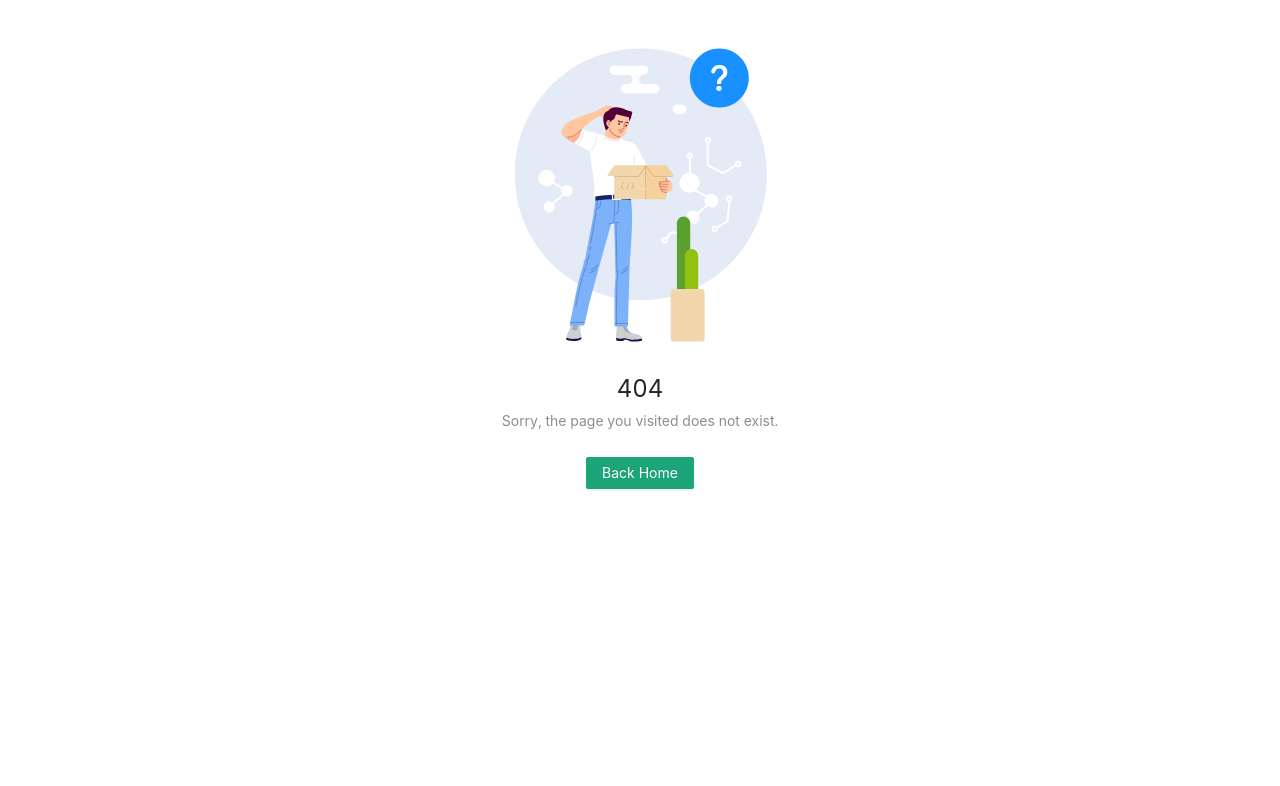
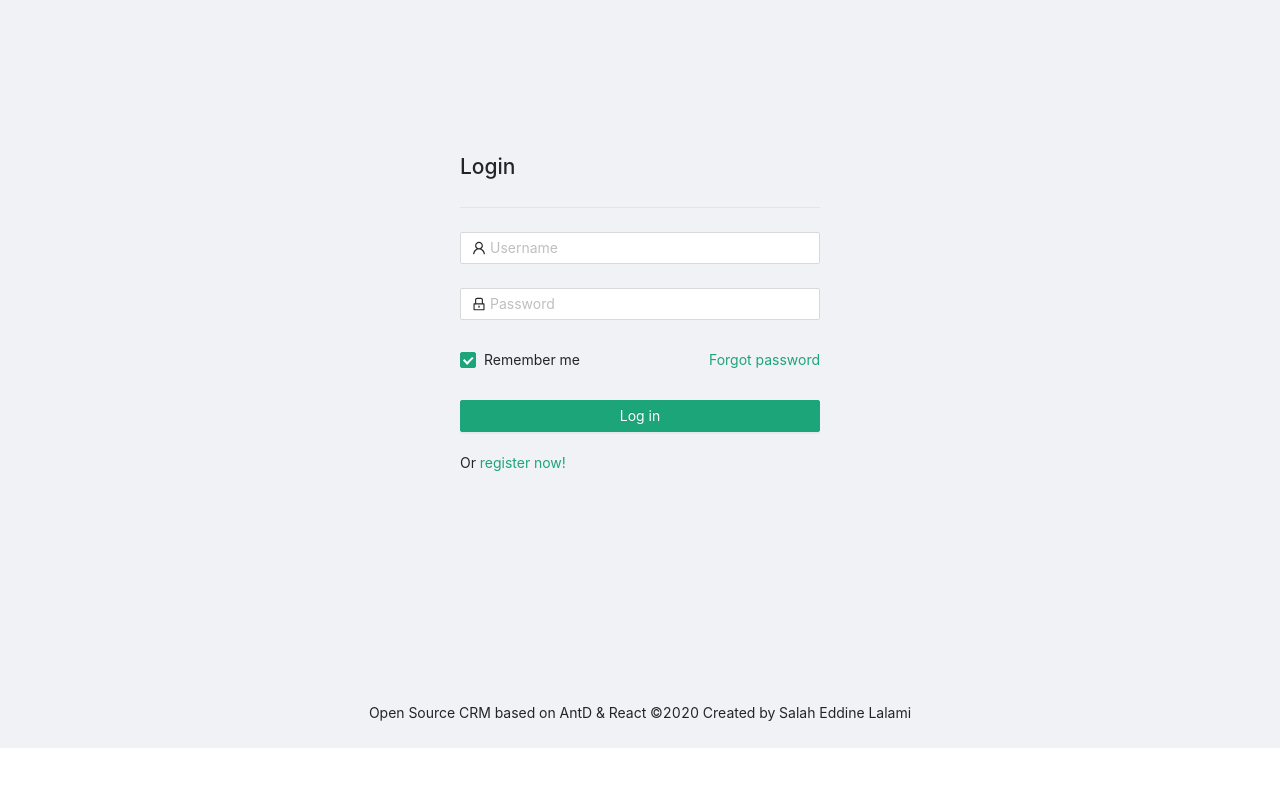
Before and after one commit to Mercury-23/MERN-project, a React (Create React App) app: page /login in a window 1280 px wide. Before the commit this address had no page. Shown: the top 786 px of the page. Built offline with nearby package versions, Linux system fonts and the light colour scheme.

Commit message:
add login Page

```diff
--- a/src/App.js
+++ b/src/App.js
@@ -2,14 +2,16 @@ import React from "react";
 import { BrowserRouter, Route, Switch } from "react-router-dom";
 // import StorePicker from './views/StorePicker'
 import NotFound from "./views/NotFound";
-import Dashboard from "./views/Dashboard";
+import DashboardPage from "./views/DashboardPage";
+import LoginPage from "./views/LoginPage";
 import "./App.less";
 
 function App() {
   return (
     <BrowserRouter>
       <Switch>
-        <Route exact path="/" component={Dashboard} />
+        <Route exact path="/" component={DashboardPage} />
+        <Route exact path="/login" component={LoginPage} />
         <Route component={NotFound} />
       </Switch>
     </BrowserRouter>
--- a/src/App.less
+++ b/src/App.less
@@ -30,6 +30,18 @@
 .ant-dropdown-menu {
   border-radius: 6px;
 }
+.login-form button[type="submit"] {
+  margin-bottom: 20px;
+}
+.login-form-forgot {
+  float: right;
+}
+.ant-col-rtl .login-form-forgot {
+  float: left;
+}
+.login-form-button {
+  width: 100%;
+}
 @media (prefers-reduced-motion: no-preference) {
   .App-logo {
     animation: App-logo-spin infinite 20s linear;
--- a/src/views/Dashboard.js
+++ b/src/views/DashboardPage.js
@@ -4,7 +4,7 @@ import { Layout, Breadcrumb } from "antd";
 
 const { Content } = Layout;
 
-const Dashboard = () => (
+const DashboardPage = () => (
   <DashboardLayout
     contentLayout={
       <Content style={{ margin: "0 16px" }}>
@@ -23,4 +23,4 @@ const Dashboard = () => (
   />
 );
 
-export default Dashboard;
+export default DashboardPage;
--- /dev/null
+++ b/src/views/LoginPage.js
@@ -0,0 +1,93 @@
+import React from "react";
+import { Form, Input, Button, Checkbox, Layout, Row, Col, Divider } from "antd";
+import { UserOutlined, LockOutlined } from "@ant-design/icons";
+const { Content, Footer } = Layout;
+// import DashboardLayout from "./DashboardLayout";
+
+const LoginPage = () => {
+  return (
+    <>
+      <Layout className="layout">
+        <Row>
+          <Col span={12} offset={6}>
+            <Content
+              style={{
+                padding: "150px 0 180px",
+                maxWidth: "360px",
+                margin: "0 auto",
+              }}
+            >
+              <h1>Login</h1>
+              <Divider />
+              <div className="site-layout-content">
+                {" "}
+                <Form
+                  name="normal_login"
+                  className="login-form"
+                  initialValues={{ remember: true }}
+                  // onFinish={onFinish}
+                >
+                  <Form.Item
+                    name="username"
+                    rules={[
+                      {
+                        required: true,
+                        message: "Please input your Username!",
+                      },
+                    ]}
+                  >
+                    <Input
+                      prefix={<UserOutlined className="site-form-item-icon" />}
+                      placeholder="Username"
+                    />
+                  </Form.Item>
+                  <Form.Item
+                    name="password"
+                    rules={[
+                      {
+                        required: true,
+                        message: "Please input your Password!",
+                      },
+                    ]}
+                  >
+                    <Input
+                      prefix={<LockOutlined className="site-form-item-icon" />}
+                      type="password"
+                      placeholder="Password"
+                    />
+                  </Form.Item>
+                  <Form.Item>
+                    <Form.Item name="remember" valuePropName="checked" noStyle>
+                      <Checkbox>Remember me</Checkbox>
+                    </Form.Item>
+
+                    <a className="login-form-forgot" href="">
+                      Forgot password
+                    </a>
+                  </Form.Item>
+
+                  <Form.Item>
+                    <Button
+                      type="primary"
+                      htmlType="submit"
+                      className="login-form-button"
+                    >
+                      Log in
+                    </Button>
+                    Or <a href="">register now!</a>
+                  </Form.Item>
+                </Form>
+              </div>
+            </Content>
+          </Col>
+        </Row>
+
+        <Footer style={{ textAlign: "center" }}>
+          Open Source CRM based on AntD & React ©2020 Created by Salah Eddine
+          Lalami
+        </Footer>
+      </Layout>
+    </>
+  );
+};
+export default LoginPage;
```
